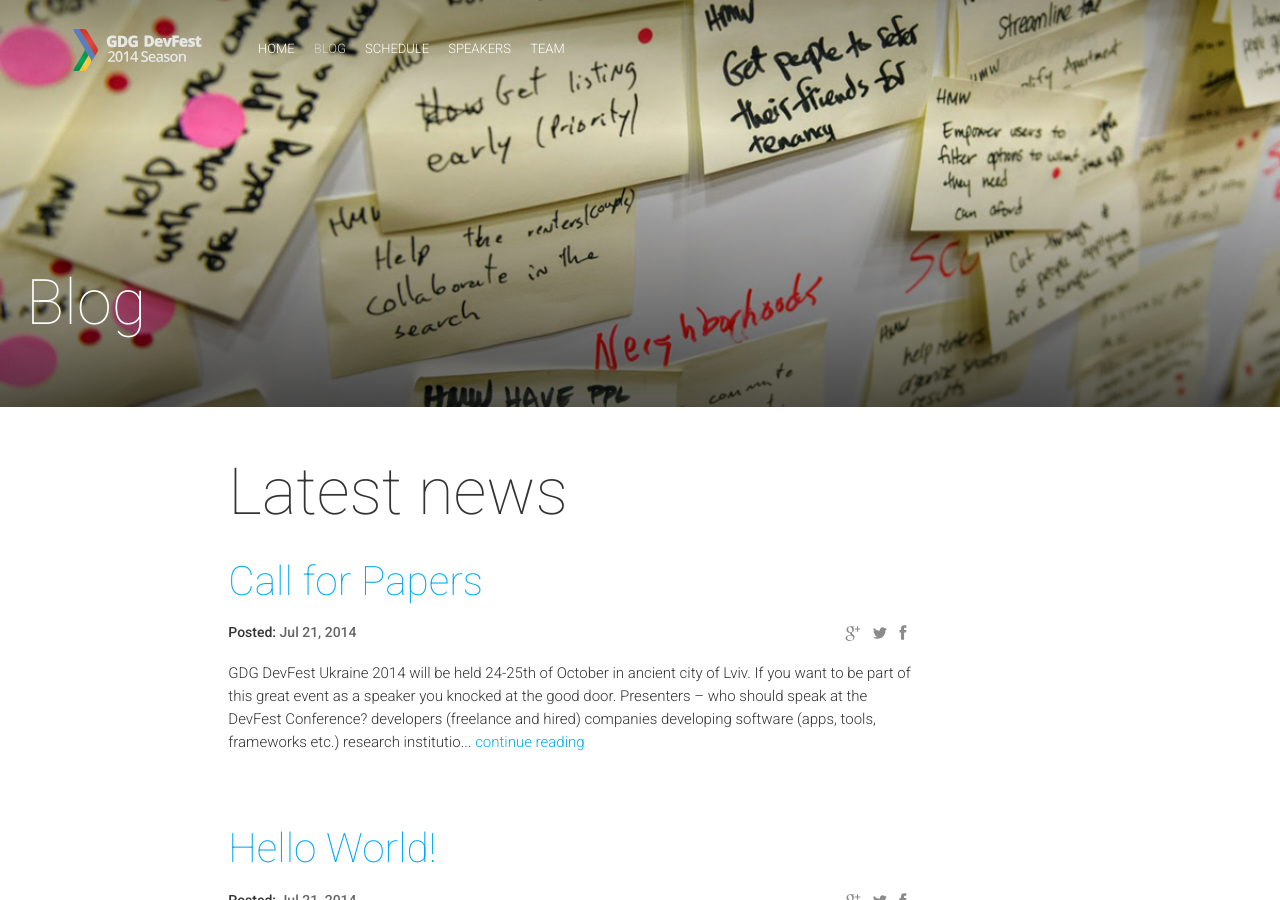
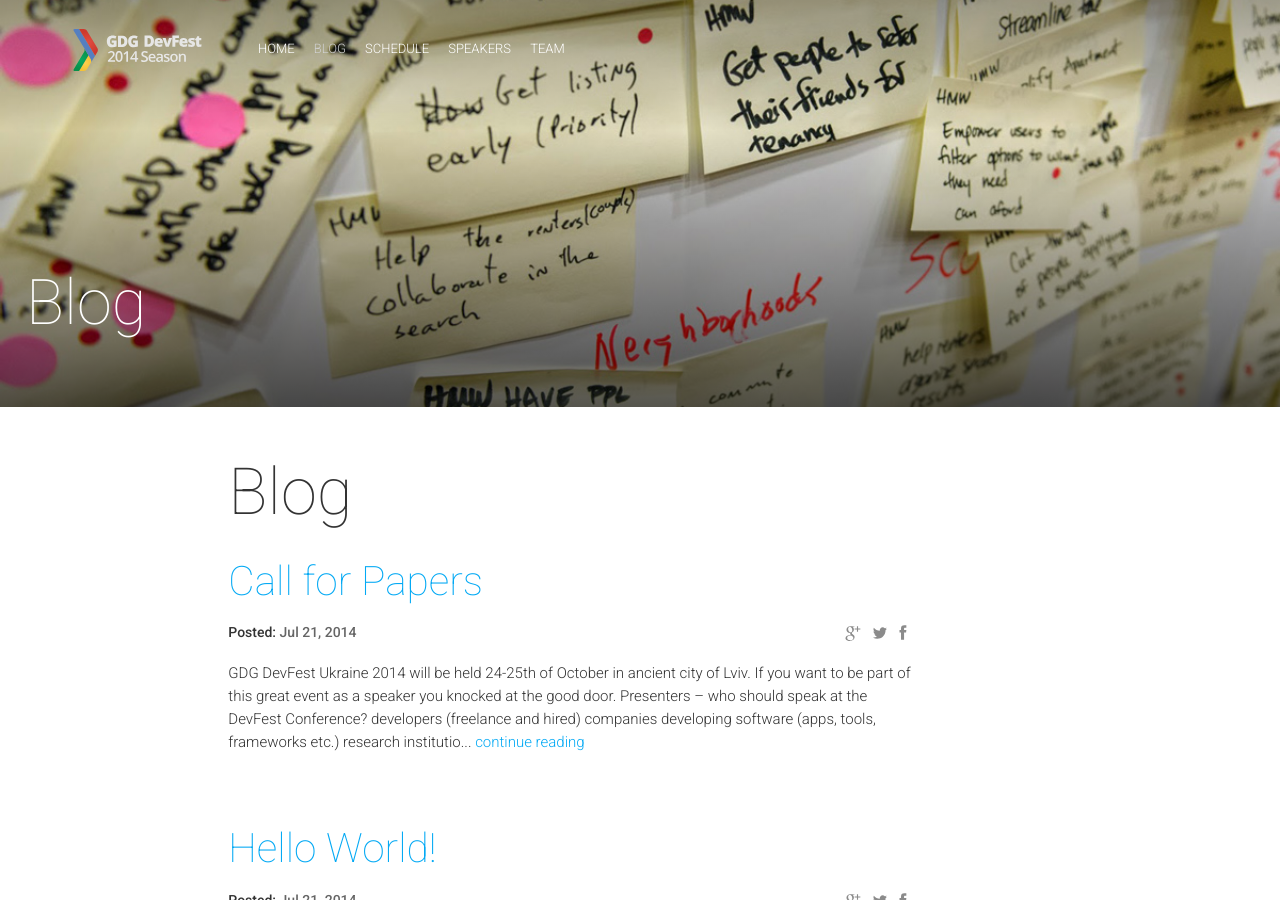
Before and after one commit to ravinepal/visitjanakpur, a Jekyll site: the page built from blog.html, in a window 1280 px wide and 900 px high. Built offline with Jekyll 4.4.1, drawn with Linux system fonts in a browser that asks for light colours; nearby versions of some CDN libraries; comment, search, counter and statistics services are not loaded.

Commit message:
Disable blog comments

```diff
--- a/_config.yml
+++ b/_config.yml
@@ -189,8 +189,8 @@
    - {permalink: "/cod/", text: "Code of Conduct"}
 
 # Blog
-blogTitle: "Latest news"
-blogCommentsEnabled: true
+blogTitle: "Blog"
+blogCommentsEnabled: false
 discusShortName: "devfestua"
 
 # Speakers List Block
```
